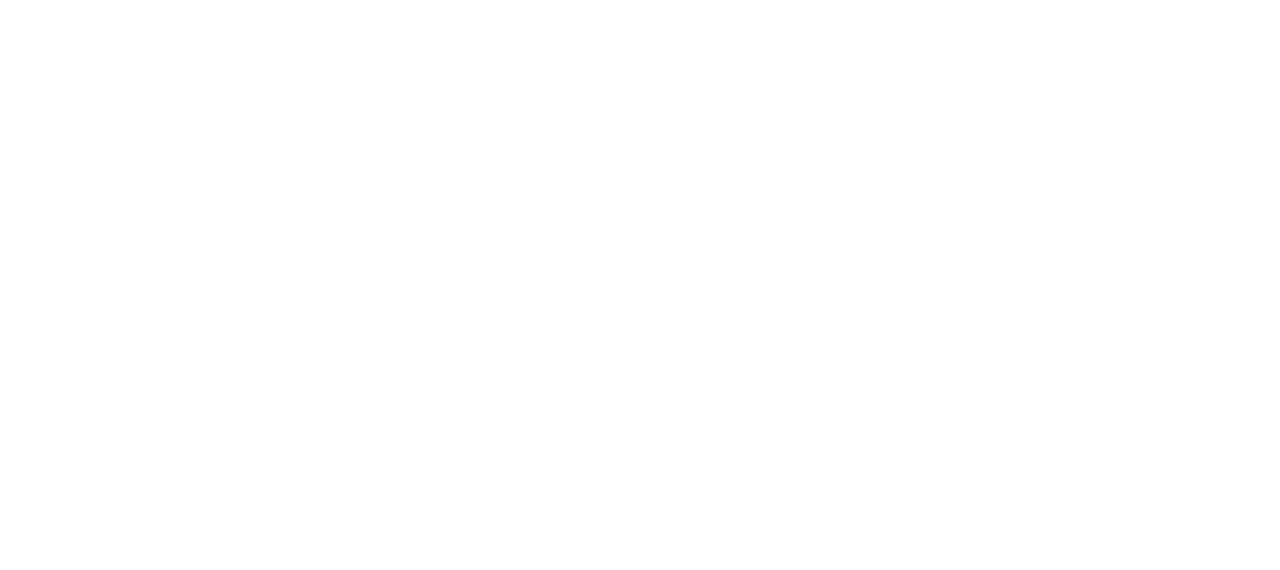
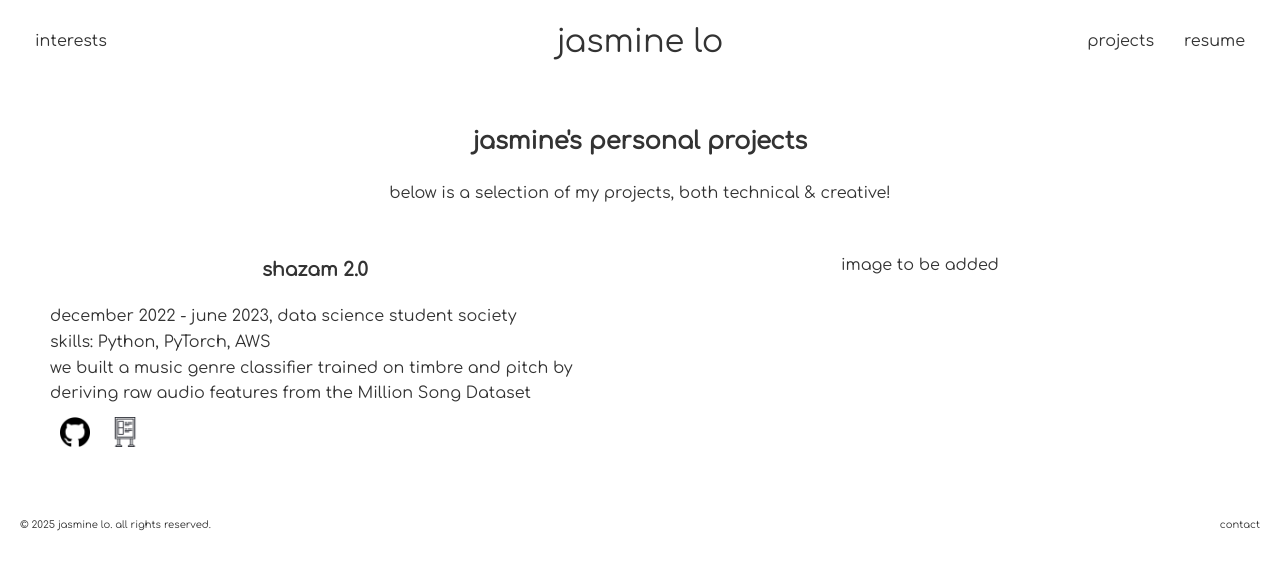
Before and after one commit to jasminelo2020/jasmine-lo, a plain HTML site: page pages/projects.html in a window 1280 px wide. Drawn offline with Linux system fonts and the light colour scheme.

Commit message:
add shazam 2.0 to projects

```diff
--- a/pages/projects.html
+++ b/pages/projects.html
@@ -0,0 +1,60 @@
+<!DOCTYPE html>
+<html lang="en">
+<head>
+    <meta charset="UTF-8">
+    <meta name="viewport" content="width=device-width, initial-scale=1.0">
+    <title>jasmine lo</title>
+    <link rel="stylesheet" href="../styles.css">
+    <link href='https://fonts.googleapis.com/css?family=Comfortaa' rel='stylesheet'>
+    <script src="../components/header.js" type="text/javascript" defer></script>
+    <script src="../components/footer.js" type="text/javascript" defer></script>
+    <!-- Google tag (gtag.js) -->
+    <script async src="https://www.googletagmanager.com/gtag/js?id=G-324SWH5JK3"></script>
+    <script>
+    window.dataLayer = window.dataLayer || [];
+    function gtag(){dataLayer.push(arguments);}
+    gtag('js', new Date());
+
+    gtag('config', 'G-324SWH5JK3');
+    </script>
+</head>
+<body>
+
+    <header-component></header-component>
+
+    <main>
+        <h2>jasmine's personal projects</h2>
+        <p>below is a selection of my projects, both technical & creative!</p>
+
+        <div class="projects">
+            <div class="project-text">
+                <h3>shazam 2.0</h3>
+                <p>december 2022 - june 2023, data science student society</p>
+                <p></p>
+                <p>skills: Python, PyTorch, AWS</p>
+                <p>
+                    we built a music genre classifier trained on timbre
+                    and pitch by deriving raw audio features from the Million
+                    Song Dataset
+                </p>
+                <a href="https://github.com/jasminelo2020/shazam2.0" class="code-repo">
+                    <img src="../images/github-logo.png">
+                </a>
+                <a href="https://github.com/jasminelo2020/shazam2.0/blob/main/shazam2.0-poster.pdf" class="poster">
+                    <img src="../images/poster-icon.png">
+                </a>
+            </div>
+            <div class="project-image">
+                <p>
+                    image to be added
+                </p>
+            </div>
+        </div>
+
+    </main>
+
+    <footer-component></footer-component>
+
+    <script src="script.js"></script>
+</body>
+</html>
--- a/styles.css
+++ b/styles.css
@@ -103,3 +103,37 @@ section {
     margin: 20px auto; /* center pdf */
     display: block; /* ensure the margin works */
   }
+
+/* PROJECTS PAGE */
+
+.projects {
+    display: flex;
+    gap: 30px;
+    margin: 30px 30px;
+}
+
+.project-text {
+    text-align: center;
+}
+
+.project-text p {
+    text-align: left;
+    margin: 0;
+}
+
+.project-text a {
+    text-align: left;
+}
+
+.project-text a img {
+    width: 30px;
+    height: auto;
+    /* display: flex;  */
+    /* justify-content: flex-start; */
+    float: left;
+    margin: 10px 10px;
+}
+
+.project-image {
+    width: 100%;
+}
```
Also changed, not shown: images/github-logo.png (added), images/poster-icon.png (added).
